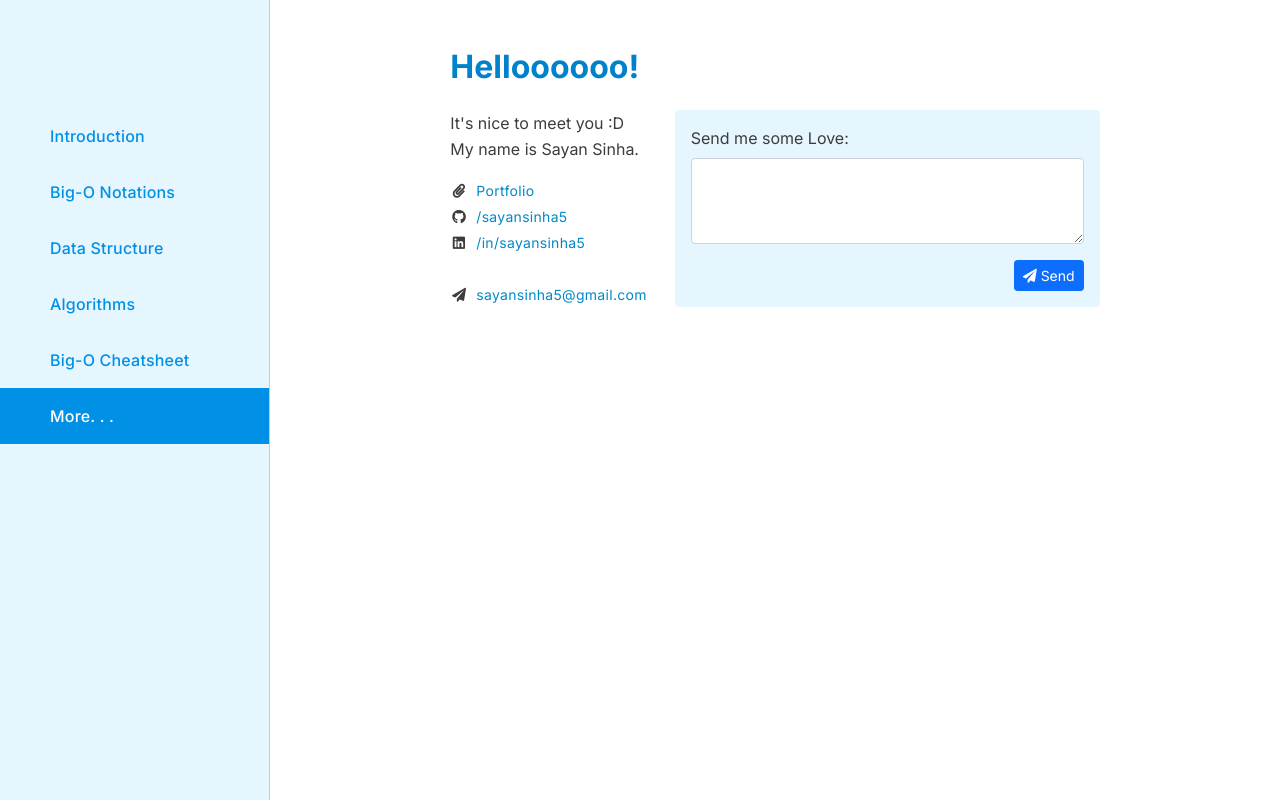
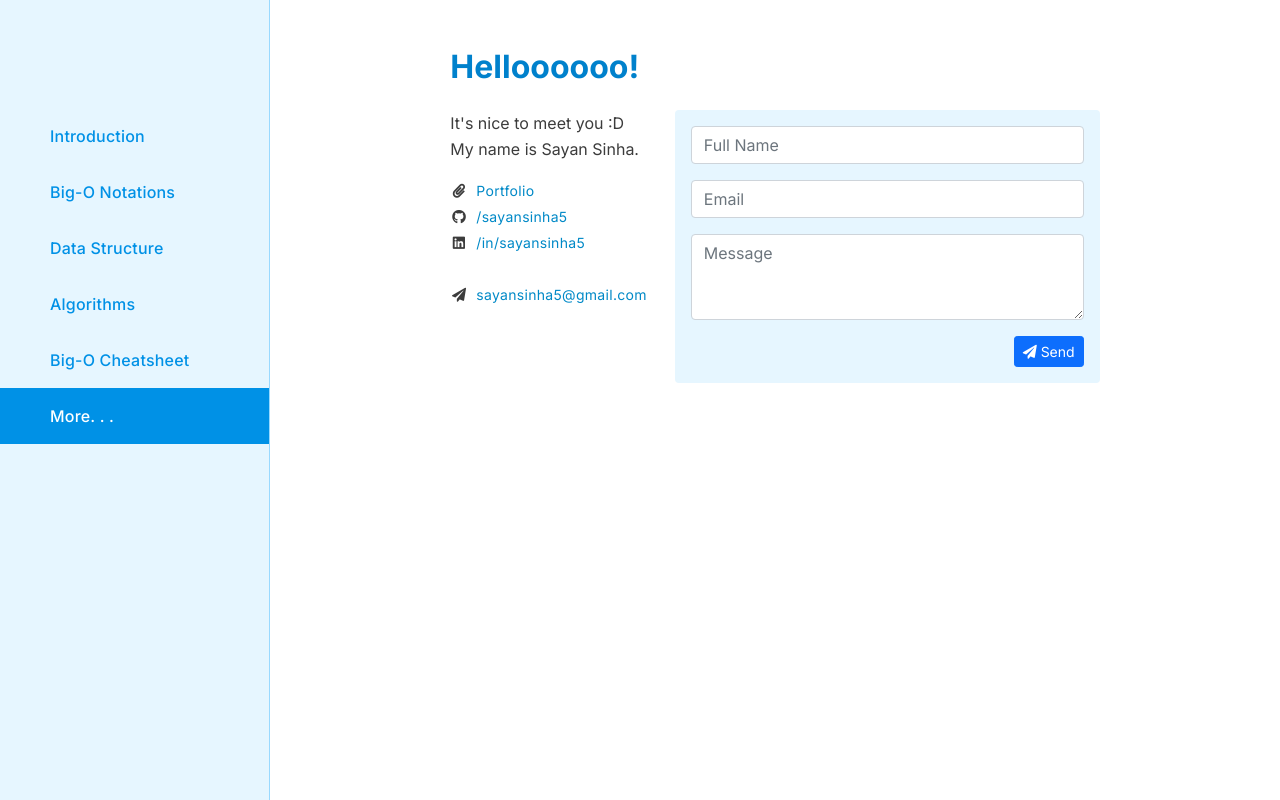
Before and after one commit to raj713335/Big-O-w-Angular, an Angular app: page /more in a window 1280 px wide. Built offline with nearby package versions, Linux system fonts and the light colour scheme.

Commit message:
Added Working Feedback Form

```diff
--- a/src/app/app.module.ts
+++ b/src/app/app.module.ts
@@ -1,5 +1,7 @@
 import { BrowserModule } from '@angular/platform-browser';
 import { NgModule } from '@angular/core';
+import { from } from 'rxjs';
+import { FormsModule } from '@angular/forms';
 
 import { AppComponent } from './app.component';
 import { SidebarComponent } from './sidebar/sidebar.component';
@@ -33,7 +35,8 @@ import { DatastructurelistService } from './services/datastructurelist.service';
   ],
   imports: [
     BrowserModule,
-    AppRoutingModule
+    AppRoutingModule,
+    FormsModule
   ],
   providers: [SortingalgolistService, DatastructurelistService],
   bootstrap: [AppComponent]
--- a/src/app/morecontact/morecontact.component.html
+++ b/src/app/morecontact/morecontact.component.html
@@ -27,15 +27,22 @@
     </div>
     <div class="col-md-8">
       <div class="bg-faint-blue p-3" style="border-radius: 4px;">
+        <form #feedbackMessageForm="ngForm" (ngSubmit)="getValues(feedbackMessageForm.value)">
           <div class="mb-3">
-          <label for="exampleFormControlTextarea1" class="form-label">Send me some Love:</label>
-          <textarea class="form-control" id="exampleFormControlTextarea1" rows="3"></textarea>
+            <input type="text" ngModel class="form-control" placeholder="Full Name" name="name">
+          </div>
+          <div class="mb-3">
+            <input type="email" ngModel class="form-control" placeholder="Email" name="email">
+          </div>
+          <div class="mb-3">
+            <textarea class="form-control" ngModel rows="3" placeholder="Message" name="message"></textarea>
           </div>
           <div class="text-end">
             <button class="btn btn-primary btn-sm">
               <i class="fa fa-paper-plane"></i> Send
             </button>
           </div>
+        </form>
       </div>
     </div>
   </div>
--- a/src/app/morecontact/morecontact.component.ts
+++ b/src/app/morecontact/morecontact.component.ts
@@ -12,4 +12,8 @@ export class MorecontactComponent implements OnInit {
   ngOnInit() {
   }
 
+  getValues(val) {
+    console.log(val);
+  }
+
 }
```
Lines whose indentation alone changed are shown as unchanged.
